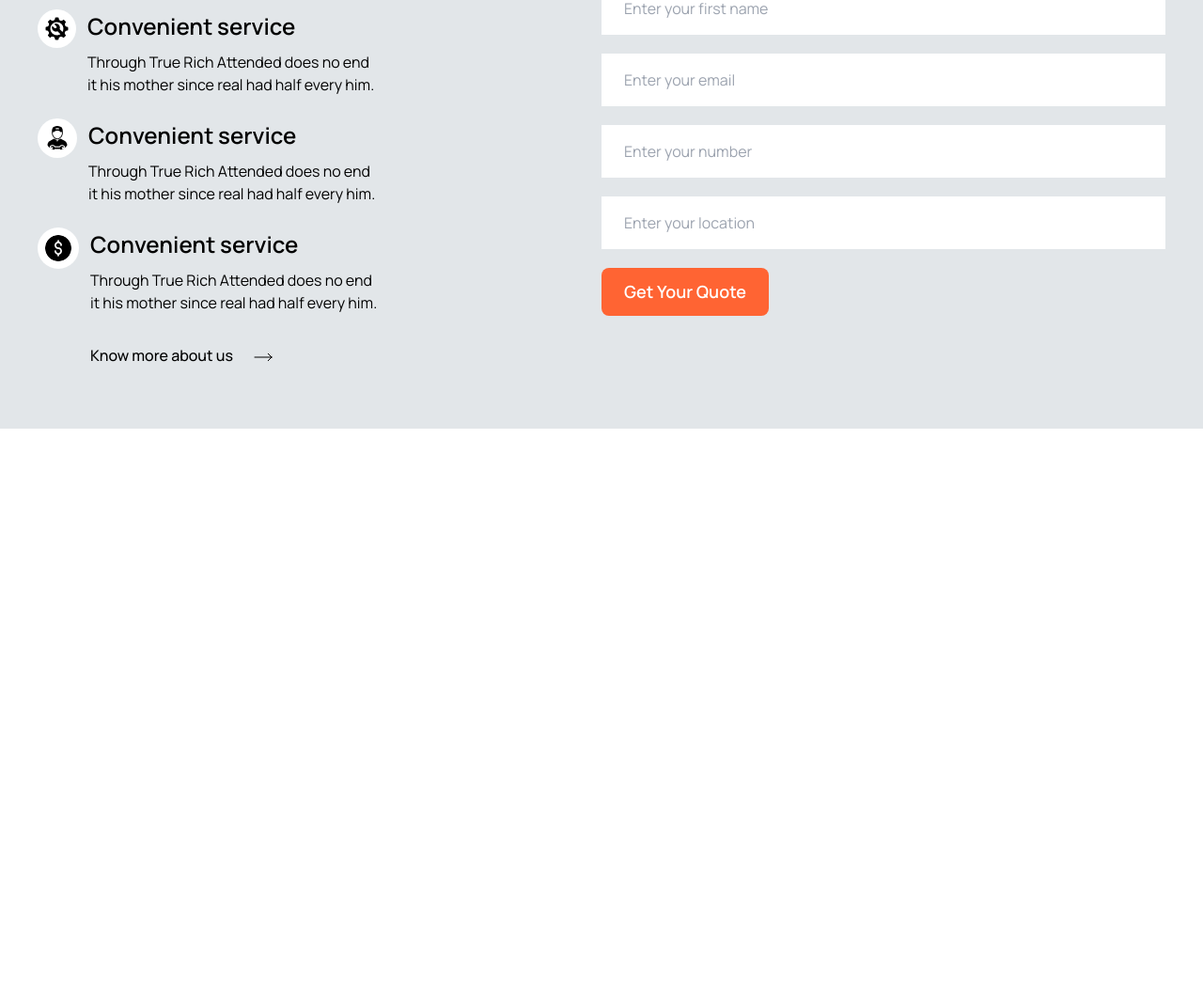
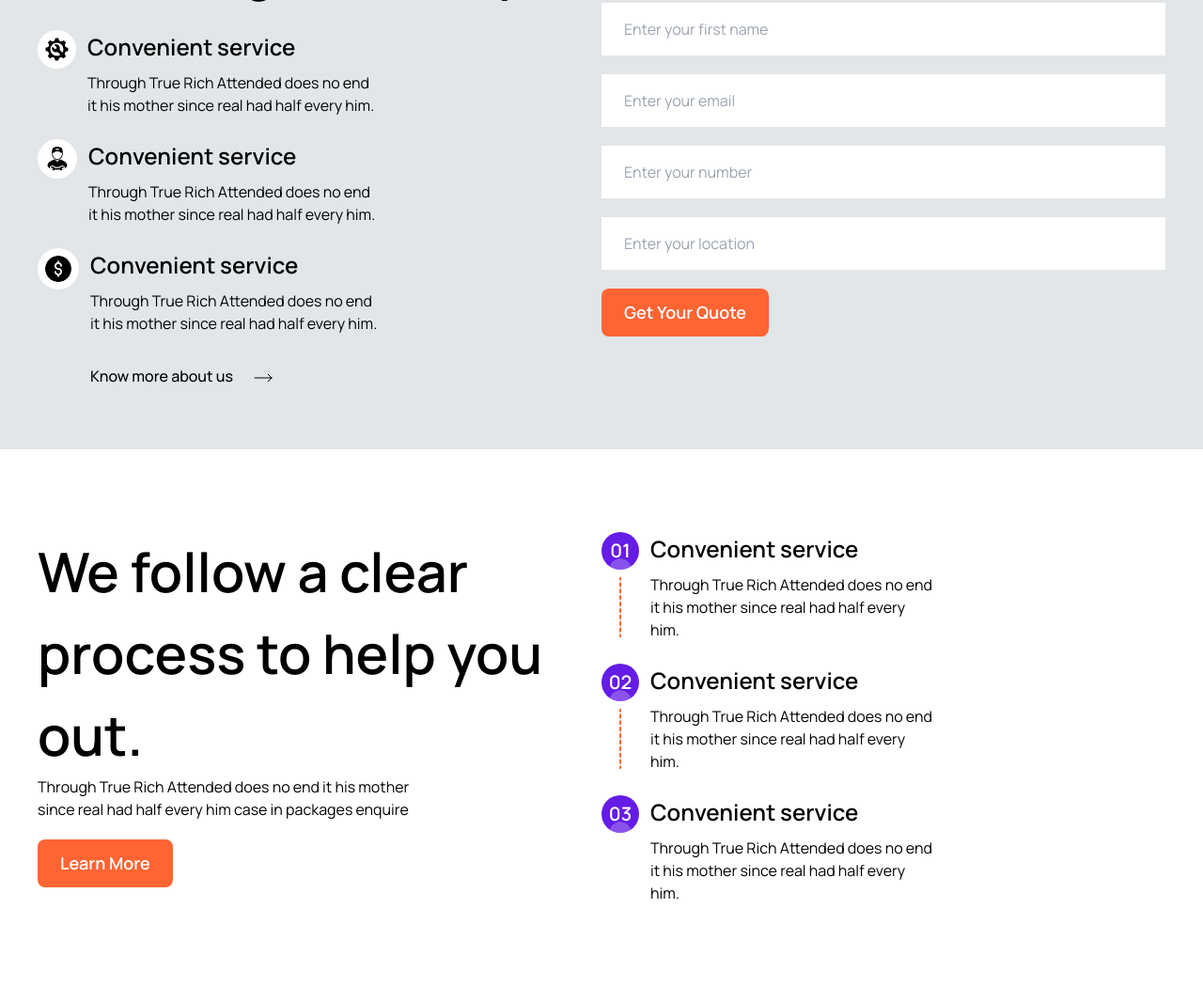
Before and after one commit to mdfoyezkhan/finsweet-project, a website built with Vite: page index.html in a window 1280 px wide. Shown: the part 1078-2128 px from the top of the page at 94% size. Before the commit the page ends 1534 px from the top, so only its background shows below. Built offline with nearby package versions, Linux system fonts and the light colour scheme.

Commit message:
we follow a clear process to help out section added

```diff
--- a/index.html
+++ b/index.html
@@ -7,7 +7,7 @@
     <!-- css link -->
      <link rel="stylesheet" href="css/main.css">
      <!-- tailwind cdn link -->
-     <script src="https://cdn.tailwindcss.com"></script>
+     <!-- <script src="https://cdn.tailwindcss.com"></script> -->
      <!-- google font link -->
      <link rel="preconnect" href="https://fonts.googleapis.com">
      <link rel="preconnect" href="https://fonts.gstatic.com" crossorigin>
@@ -62,7 +62,7 @@
                 </div>
             </div>
             <!-- bennar images -->
-            <div class="flex-1 relative">
+            <div class=" relative">
                 <img src="images/Image(1).png" alt="">
                 <!-- quick service -->
                 <div class="absolute bg-gray-300/25 rounded-full top-10 w-56 p-2 flex items-center gap-3 -ml-5">
@@ -96,7 +96,7 @@
             <div class="container">
                 <!-- text-box wrapper -->
                 <div class="flex-1">
-                    <h2 class="h2 mb-6">We are taking car servicing seriously</h2>
+                    <h2 class="h2 mb-6">We are taking car <br> servicing seriously</h2>
                     <div class="flex justify-start items-start gap-3">
                         <img class="p-2 bg-white rounded-full" src="images/Icon(5).png" alt="">
                         <div>
@@ -137,6 +137,60 @@
                 </div>
             </div>
         </section>
+        <!-- We follow a clear process to help you out. section -->
+         <section>
+            <div class="container py-16">
+                <!-- text box -->
+                <div class="flex-1">
+                    <h2 class="h2">We follow a clear <br> process to help you <br> out.</h2>
+                    <p>Through True Rich Attended does no end it his mother <br> since real had half every him case in packages enquire</p>
+                    <button class="btn"> learn more</button>
+                </div>
+                <!-- text items box -->
+                <div class="flex-1">
+                    <div class="flex justify-start my-6 items-start gap-3">
+                        <div class="flex flex-col justify-center items-center gap-2">
+                            <div class="w-10 h-10 bg-[#661CE7] flex justify-center items-center relative text-white text-xl font-semibold rounded-full">
+                                <span>01</span>
+                                <img class="absolute" src="images/Circle Bottom.png" alt="">
+                            </div>
+                            <img class="h-16" src="images/Line(1).png" alt="">
+                        </div>
+                        <div>
+                            <h4 class="title2 mb-2">Convenient service</h4>
+                            <p>Through True Rich Attended does no end <br>it his mother since real had half every<br> him.</p>
+                        </div>
+                    </div>
+                    <div class="flex justify-start my-6 items-start gap-3">
+                        <div class="flex flex-col justify-center items-center gap-2">
+                            <div class="w-10 h-10 bg-[#661CE7] flex justify-center items-center relative text-white text-xl font-semibold rounded-full">
+                                <span>02</span>
+                                <img class="absolute" src="images/Circle Bottom.png" alt="">
+                            </div>
+                            <img class="h-16" src="images/Line(1).png" alt="">
+                        </div>
+                        <div>
+                            <h4 class="title2 mb-2">Convenient service</h4>
+                            <p>Through True Rich Attended does no end <br>it his mother since real had half every<br> him.</p>
+                        </div>
+                    </div>
+                    <div class="flex justify-start my-6 items-start gap-3">
+                        <div class="flex flex-col justify-center items-center gap-2">
+                            <div class="w-10 h-10 bg-[#661CE7] flex justify-center items-center relative text-white text-xl font-semibold rounded-full">
+                                <span>03</span>
+                                <img class="absolute" src="images/Circle Bottom.png" alt="">
+                            </div>
+                        </div>
+                        <div>
+                            <h4 class="title2 mb-2">Convenient service</h4>
+                            <p>Through True Rich Attended does no end <br>it his mother since real had half every <br> him.</p>
+                        </div>
+                    </div>
+
+                </div>
+            </div>
+         </section>
+
     </main>
 
 </body>
```
Also changed, not shown: images/Circle Bottom.png (added).
